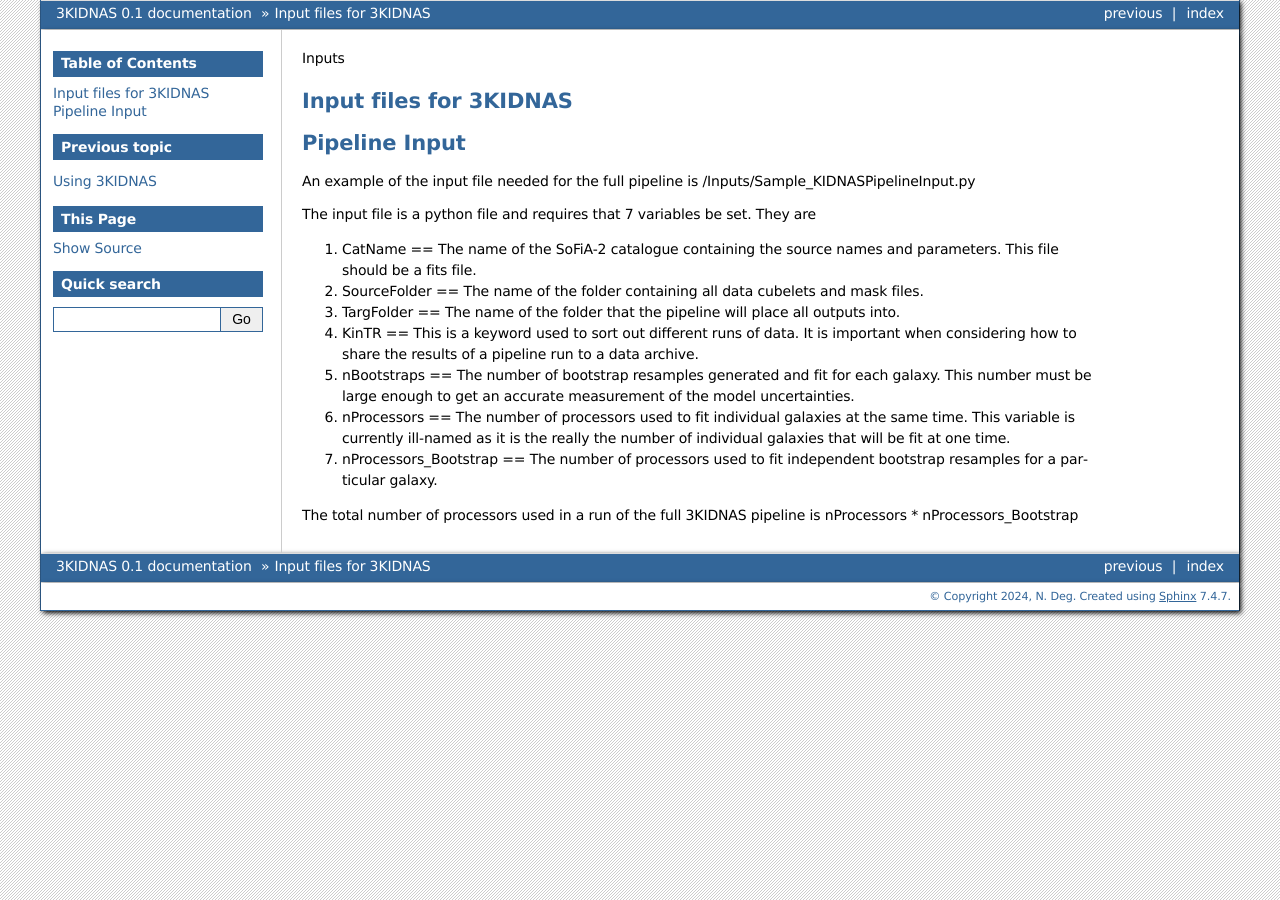
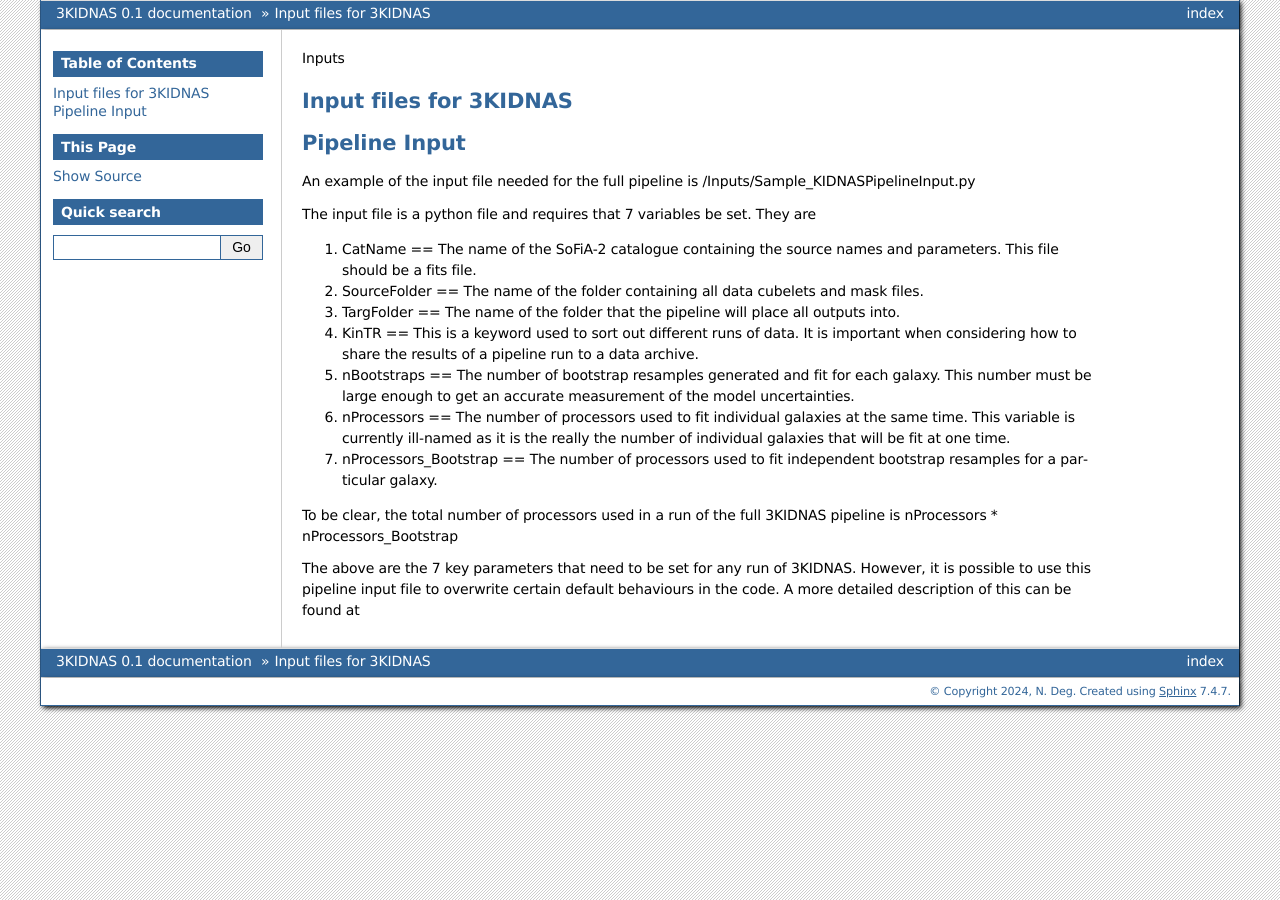
Before and after one commit to NateDeg/3KIDNAS, a Sphinx documentation site: the page built from docs/source/inputs/pipelineinputs.rst, in a window 1280 px wide. Built offline with Sphinx 7.4.7, drawn with Linux system fonts in a browser that asks for light colours.

Commit message:
More adjustments to documnetation -- trying to get make an inputs folder

```diff
--- a/docs/source/index.rst
+++ b/docs/source/index.rst
@@ -18,7 +18,7 @@
 --------
 
 .. toctree::
+   :numbered:
 
    installation
    basicusage
-   inputs
--- a/docs/source/inputs.rst
+++ b/docs/source/inputs/pipelineinputs.rst
@@ -26,4 +26,6 @@
 
 7) nProcessors_Bootstrap == The number of processors used to fit independent bootstrap resamples for a particular galaxy.
 
-The total number of processors used in a run of the full 3KIDNAS pipeline is nProcessors * nProcessors_Bootstrap
+To be clear, the total number of processors used in a run of the full 3KIDNAS pipeline is nProcessors * nProcessors_Bootstrap
+
+The above are the 7 key parameters that need to be set for any run of 3KIDNAS.  However, it is possible to use this pipeline input file to overwrite certain default behaviours in the code.  A more detailed description of this can be found at
```
